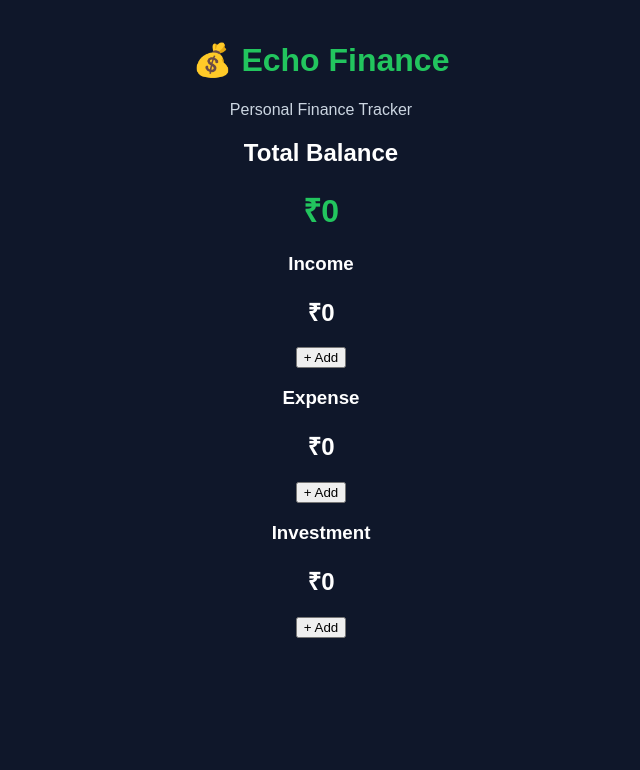
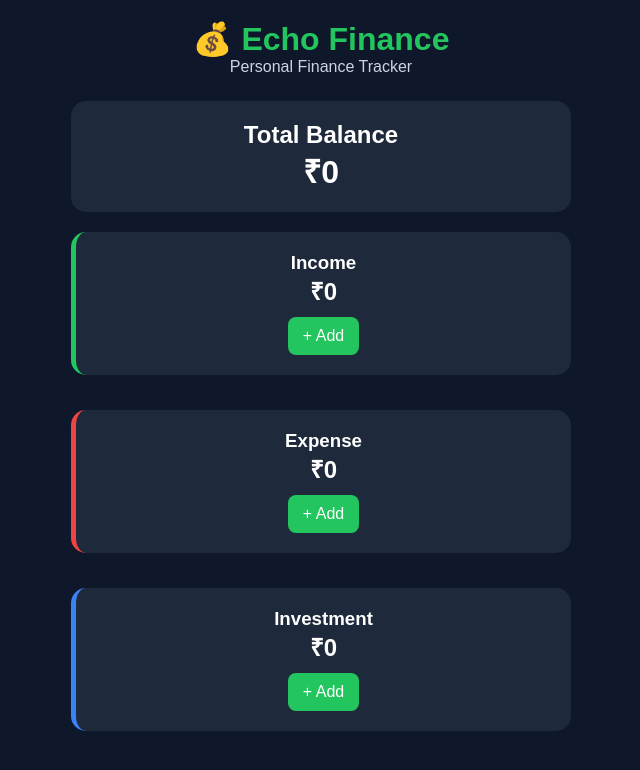
Before and after one commit to rblue0259-ops/echo-finance, a plain HTML site: page index.html in a window 1280 px wide. Shown: the whole page, without its empty margins (319-959 px from the left). Drawn offline with Linux system fonts and the light colour scheme.

Commit message:
Update style.css

```diff
--- a/style.css
+++ b/style.css
@@ -1,16 +1,66 @@
-body{
-    margin:0;
-    padding:20px;
-    font-family:Arial,sans-serif;
-    background:#0f172a;
-    color:white;
-    text-align:center;
+*{
+margin:0;
+padding:0;
+box-sizing:border-box;
+font-family:Arial,sans-serif;
 }
 
-h1{
-    color:#22c55e;
+body{
+background:#0f172a;
+color:white;
+padding:20px;
 }
 
-p{
-    color:#cbd5e1;
+header{
+text-align:center;
+margin-bottom:25px;
 }
+
+header h1{
+color:#22c55e;
+}
+
+header p{
+color:#cbd5e1;
+}
+
+.container{
+max-width:500px;
+margin:auto;
+}
+
+.card{
+background:#1e293b;
+padding:20px;
+border-radius:15px;
+margin-bottom:20px;
+text-align:center;
+}
+
+.grid{
+display:grid;
+gap:15px;
+}
+
+.income{
+border-left:5px solid #22c55e;
+}
+
+.expense{
+border-left:5px solid #ef4444;
+}
+
+.investment{
+border-left:5px solid #3b82f6;
+}
+
+button{
+margin-top:10px;
+padding:10px 15px;
+border:none;
+border-radius:8px;
+background:#22c55e;
+color:white;
+font-size:16px;
+cursor:pointer;
+}
```
